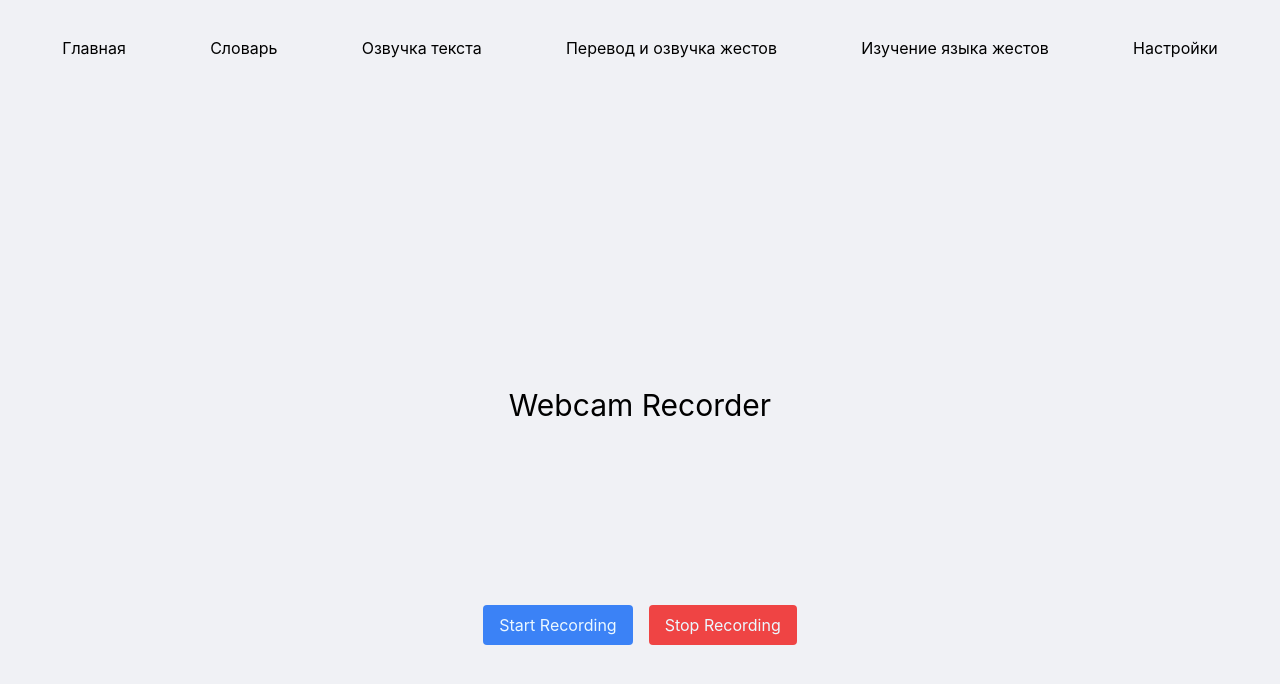
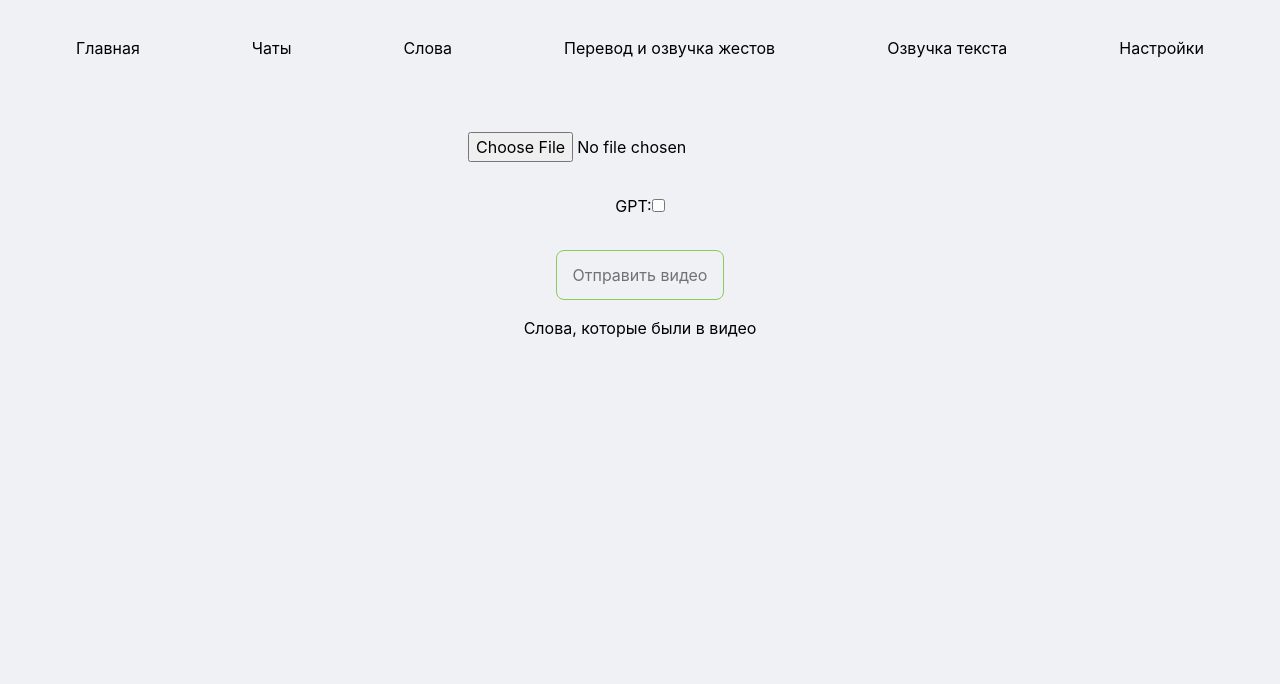
Before and after one commit to DreamerAI/URFUHACK, a React (Vite) app: page /sl2text in a window 1280 px wide. Shown: the top 684 px of the page. Built offline with nearby package versions, Linux system fonts and the light colour scheme.

Commit message:
global upd and fix

```diff
--- a/package.json
+++ b/package.json
@@ -15,6 +15,7 @@
     "cookie": "^0.5.0",
     "js-cookie": "^3.0.5",
     "normalize.css": "^8.0.1",
+    "qs": "^6.11.2",
     "react": "^18.2.0",
     "react-dom": "^18.2.0",
     "react-qr-code": "^2.0.11",
@@ -27,6 +28,7 @@
     "@types/cookie": "^0.5.1",
     "@types/js-cookie": "^3.0.3",
     "@types/node": "^20.4.9",
+    "@types/qs": "^6.9.7",
     "@types/react": "^18.2.15",
     "@types/react-dom": "^18.2.7",
     "@typescript-eslint/eslint-plugin": "^6.0.0",
--- a/src/app/App.tsx
+++ b/src/app/App.tsx
@@ -5,13 +5,19 @@ import { Dashboard } from './pages/dashboard/Dashboard';
 import { Layout } from './layout/MainLayout';
 import { Conversation } from './pages/conversation/Conversation';
 import { Translate } from './pages/Translate/Translate';
+import { Chats } from './pages/Chats/Chats';
+import DictionaryApp from './pages/Dictionary/Dictionary';
+import { TextToSpeech } from './pages/texttospeech/TextToSpeech';
 
 const App = () => (
   <BrowserRouter>
     <Routes>
       <Route index element={<Login />} />
       <Route path="/" element={<Layout />}>
+        <Route path='/dictionary' element={<DictionaryApp />} />
+        <Route path='/tovoice' element={<TextToSpeech />} />
         <Route path='/me' element={<Dashboard />} />
+        <Route path='/conversation' element={<Chats />} />
         <Route path="/conversation/:id" element={<Conversation />} />
         <Route path="/sl2text" element={<Translate />} />
       </Route>
--- a/src/app/layout/Navbar/Navbar.tsx
+++ b/src/app/layout/Navbar/Navbar.tsx
@@ -40,18 +40,18 @@ export const Navbar = () => {
                 <Link to="/me" className={`flex py-4 ${isOpen ? 'border-b' : ''}`}>
                     Главная
                 </Link>
-                <a href="#" className={`flex py-4 ${isOpen ? 'border-b' : ''}`}>
-                    Словарь
-                </a>
-                <a href="#" className={`flex py-4 ${isOpen ? 'border-b' : ''}`}>
-                    Озвучка текста
-                </a>
+                <Link to="/conversation" className={`flex py-4 ${isOpen ? 'border-b' : ''}`}>
+                    Чаты
+                </Link>
+                <Link to="/dictionary" className={`flex py-4 ${isOpen ? 'border-b' : ''}`}>
+                    Слова
+                </Link>
                 <Link to="/sl2text" className={`flex py-4 ${isOpen ? 'border-b' : ''}`}>
                     Перевод и озвучка жестов
                 </Link>
-                <a href="#" className={`flex py-4 ${isOpen ? 'border-b' : ''}`}>
-                    Изучение языка жестов
-                </a>
+                <Link to="/tovoice" className={`flex py-4 ${isOpen ? 'border-b' : ''}`}>
+                    Озвучка текста
+                </Link>
                 <a href="#" className={`flex py-4 ${isOpen ? 'border-b' : ''}`}>
                     Настройки
                 </a>
--- /dev/null
+++ b/src/app/pages/Chats/Chats.tsx
@@ -0,0 +1,51 @@
+import { useState, useEffect } from 'react';
+import { configureHeaders } from '../../shared/utils/configureHeaders';
+import { fetchData } from '../../shared/utils/fetchData';
+import { useSelector } from 'react-redux';
+import { RootState } from '../../state/store';
+import { Link } from 'react-router-dom';
+
+interface Conversation {
+    conversation_id: number;
+    name: string | null;
+    created_at: string;
+    creator_id: number;
+    guest_id: number;
+}
+
+export const Chats = () => {
+    const [conversations, setConversations] = useState<Conversation[]>([]);
+
+    const userToken = useSelector((state: RootState) => state.userSlice.accessToken);
+
+    async function fetchConversations(token: string) {
+        const config = configureHeaders(token);
+        const response = await fetchData(`http://larek.itatmisis.ru:4000/conversation/created`, config);
+        setConversations(response);
+        console.log(response);
+    }
+
+    useEffect(() => {
+        if (userToken) {
+            fetchConversations(userToken);
+        }
+    }, [userToken]);
+
+
+    return (
+        <div className="bg-gray-100 min-h-screen py-8 px-4">
+            <h1 className="text-2xl font-semibold mb-4">Чаты</h1>
+            <div className="grid gap-4 grid-cols-1 md:grid-cols-2 lg:grid-cols-3 justify-items-center">
+                {conversations.map(conversation => (
+                    <div key={conversation.conversation_id} className="py-3 px-4 border border-accent-green rounded-lg max-w-fit text-main-black-inactive">
+                        <Link to={`/conversation/${conversation.conversation_id}`} className="text-xl font-semibold mb-2">
+                            <p className="text-gray-700 mb-2">ID чата: {conversation.conversation_id}</p>
+                            <p className="text-gray-700 mb-2">Создано: {conversation.created_at}</p>
+                        </Link>
+                    </div>
+                ))}
+            </div>
+
+        </div>
+    );
+};
--- /dev/null
+++ b/src/app/pages/Dictionary/Dictionary.tsx
@@ -0,0 +1,67 @@
+// src/components/DictionaryApp.tsx
+import React, { useState } from 'react';
+import { useDispatch, useSelector } from 'react-redux';
+import axios from 'axios';
+import { RootState } from '../../state/store';
+import { addWord } from '../../state/reducers/dictionary-slice.reducer';
+
+export const DictionaryApp = () => {
+    const [word, setWord] = useState('');
+    const [definition, setDefinition] = useState('');
+    const dispatch = useDispatch();
+    const dictionary = useSelector((state: RootState) => state.dictionary.words);
+
+    const handleAddWord = () => {
+        dispatch(addWord({ word, definition }));
+        setWord('');
+        setDefinition('');
+    };
+
+    const handleSendToApi = async () => {
+        try {
+            await axios.post('/api/endpoint', dictionary);
+            console.log('Dictionary sent to the API');
+        } catch (error) {
+            console.error('Error sending dictionary to API:', error);
+        }
+    };
+
+    return (
+        <div className="p-4">
+            <div className="mb-4">
+                <input
+                    type="text"
+                    placeholder="Word"
+                    value={word}
+                    onChange={(e) => setWord(e.target.value)}
+                    className="border rounded p-2 mr-2"
+                />
+                <input
+                    type="text"
+                    placeholder="Definition"
+                    value={definition}
+                    onChange={(e) => setDefinition(e.target.value)}
+                    className="border rounded p-2 mr-2"
+                />
+                <button onClick={handleAddWord} className="bg-blue-500 text-white px-4 py-2 rounded">
+                    Add Word
+                </button>
+            </div>
+            <div>
+                <h2 className="text-xl font-semibold mb-2">Dictionary</h2>
+                <ul className="list-disc pl-6">
+                    {Object.entries(dictionary).map(([word, definition]) => (
+                        <li key={word}>
+                            <strong>{word}:</strong> {definition}
+                        </li>
+                    ))}
+                </ul>
+                <button onClick={handleSendToApi} className="mt-4 bg-green-500 text-white px-4 py-2 rounded">
+                    Send to API
+                </button>
+            </div>
+        </div>
+    );
+};
+
+export default DictionaryApp;
--- a/src/app/pages/Translate/Translate.tsx
+++ b/src/app/pages/Translate/Translate.tsx
@@ -1,58 +1,68 @@
+import React, { useState } from 'react';
 import axios from 'axios';
-import React, { useRef } from 'react';
 
 export const Translate = () => {
-    const videoRef = useRef<HTMLVideoElement>(null);
-    const mediaRecorderRef = useRef<MediaRecorder | null>(null);
-    const chunksRef = useRef<Blob[]>([]);
+    const [selectedFile, setSelectedFile] = useState(null);
+    const [answer, setAnswer] = useState([]);
+    const [includeGpt, setIncludeGpt] = useState(false); // Add includeGpt state
 
-    const startRecording = async () => {
-        const stream = await navigator.mediaDevices.getUserMedia({ video: true });
-        if (videoRef.current) {
-            videoRef.current.srcObject = stream;
+    const handleFileChange = (event) => {
+        if (event.target.files && event.target.files.length > 0) {
+            setSelectedFile(event.target.files[0]);
         }
-
-        const mediaRecorder = new MediaRecorder(stream);
-        mediaRecorder.ondataavailable = (event) => {
-            if (event.data.size > 0) {
-                chunksRef.current.push(event.data);
-            }
-        };
-        mediaRecorder.onstop = async () => {
-            const blob = new Blob(chunksRef.current, { type: 'video/webm' });
-            const formData = new FormData();
-            formData.append('video', blob, 'recorded.webm');
-            try {
-                const response = await axios.post('http://larek.itatmisis.ru:9000/sl2text', formData);
-                console.log('Video uploaded successfully!', response.data);
-            } catch (error) {
-                console.error('Error uploading video:', error);
-            }
-            chunksRef.current = [];
-        };
-        mediaRecorderRef.current = mediaRecorder;
-        mediaRecorder.start();
     };
 
-    const stopRecording = () => {
-        if (mediaRecorderRef.current && mediaRecorderRef.current.state === 'recording') {
-            mediaRecorderRef.current.stop();
+    const handleUpload = async () => {
+        if (selectedFile) {
+            const formData = new FormData();
+            formData.append('video', selectedFile);
+
+            try {
+                const response = await axios.post('http://larek.itatmisis.ru:9000/sl2text', formData, {
+                    headers: {
+                        'Content-Type': 'multipart/form-data',
+                    },
+                    params: {
+                        gpt: includeGpt, // Use includeGpt state value
+                    },
+                });
+                setAnswer(response.data.data)
+                console.log('Upload success!', response.data);
+            } catch (error) {
+                console.error('Upload failed!', error);
+            }
         }
     };
+
+    const handleCheckboxChange = () => {
+        setIncludeGpt(!includeGpt); // Toggle includeGpt state
+    };
+
     return (
-        <div className="flex flex-col items-center justify-center h-screen">
-            <h1 className="text-3xl mb-4">Webcam Recorder</h1>
-            <div className="mb-4">
-                <video ref={videoRef} autoPlay playsInline className="w-full max-w-md" />
-            </div>
-            <div className="flex space-x-4">
-                <button onClick={startRecording} className="bg-blue-500 text-white px-4 py-2 rounded">
-                    Start Recording
-                </button>
-                <button onClick={stopRecording} className="bg-red-500 text-white px-4 py-2 rounded">
-                    Stop Recording
+        <div>
+            <div className="p-4 flex flex-col justify-center items-center gap-8">
+                <input type="file" onChange={handleFileChange} />
+                <label>
+                    GPT:
+                    <input type="checkbox" checked={includeGpt} onChange={handleCheckboxChange} />
+                </label>
+                <button
+                    className="py-3 px-4 border border-accent-green rounded-lg max-w-fit text-main-black-inactive"
+                    onClick={handleUpload}
+                >
+                    Отправить видео
                 </button>
             </div>
+
+            <h3>Слова, которые были в видео</h3>
+            <div className='flex justify-center gap-6 mt-10'>
+                {answer?.map((word, index) => (
+                    <div key={index} className="py-3 px-4 border border-accent-green rounded-lg max-w-fit text-main-black-inactive">
+                        {word}
+                    </div>
+                ))}
+            </div>
+
         </div>
     );
 };
--- /dev/null
+++ b/src/app/state/reducers/dictionary-slice.reducer.ts
@@ -0,0 +1,24 @@
+// src/store/dictionarySlice.ts
+import { createSlice, PayloadAction } from '@reduxjs/toolkit';
+
+interface DictionaryState {
+  words: Record<string, string>;
+}
+
+const initialState: DictionaryState = {
+  words: {},
+};
+
+const dictionarySlice = createSlice({
+  name: 'dictionary',
+  initialState,
+  reducers: {
+    addWord: (state, action: PayloadAction<{ word: string; definition: string }>) => {
+      const { word, definition } = action.payload;
+      state.words[word] = definition;
+    },
+  },
+});
+
+export const { addWord } = dictionarySlice.actions;
+export default dictionarySlice.reducer;
--- a/src/app/state/store.ts
+++ b/src/app/state/store.ts
@@ -3,9 +3,11 @@ import { persistReducer, persistStore } from "redux-persist";
 import storage from "redux-persist/lib/storage";
 
 import { userSliceReducer } from "./reducers";
+import dictionarySliceReducer from "./reducers/dictionary-slice.reducer";
 
 const rootReducer = combineReducers({
   userSlice: userSliceReducer,
+  dictionary: dictionarySliceReducer,
 });
 
 const persistConfig = {
```
Also changed, not shown: src/app/pages/dashboard/Dashboard.tsx (+24 -7 lines), src/app/pages/texttospeech/TextToSpeech.tsx (added, +80 -0 lines), 1 other file (tests, documents, lock files or other folders).
